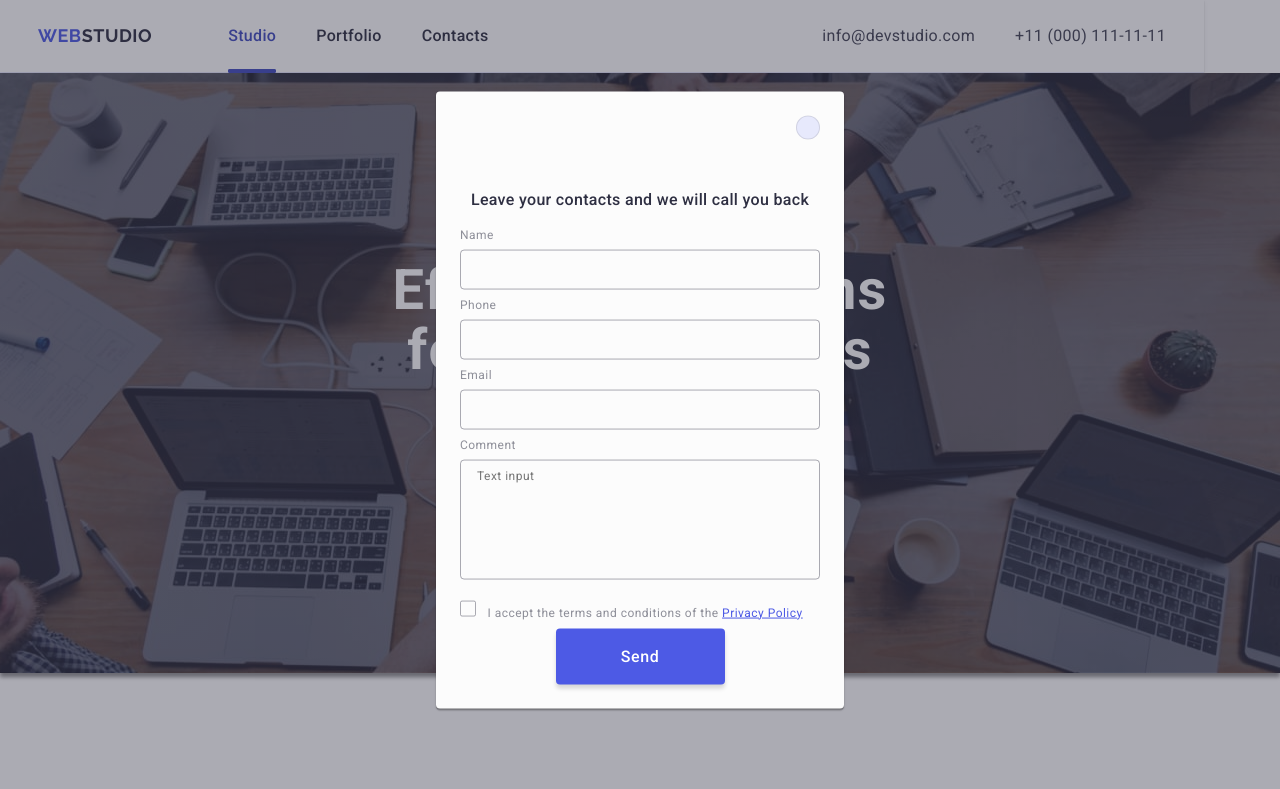
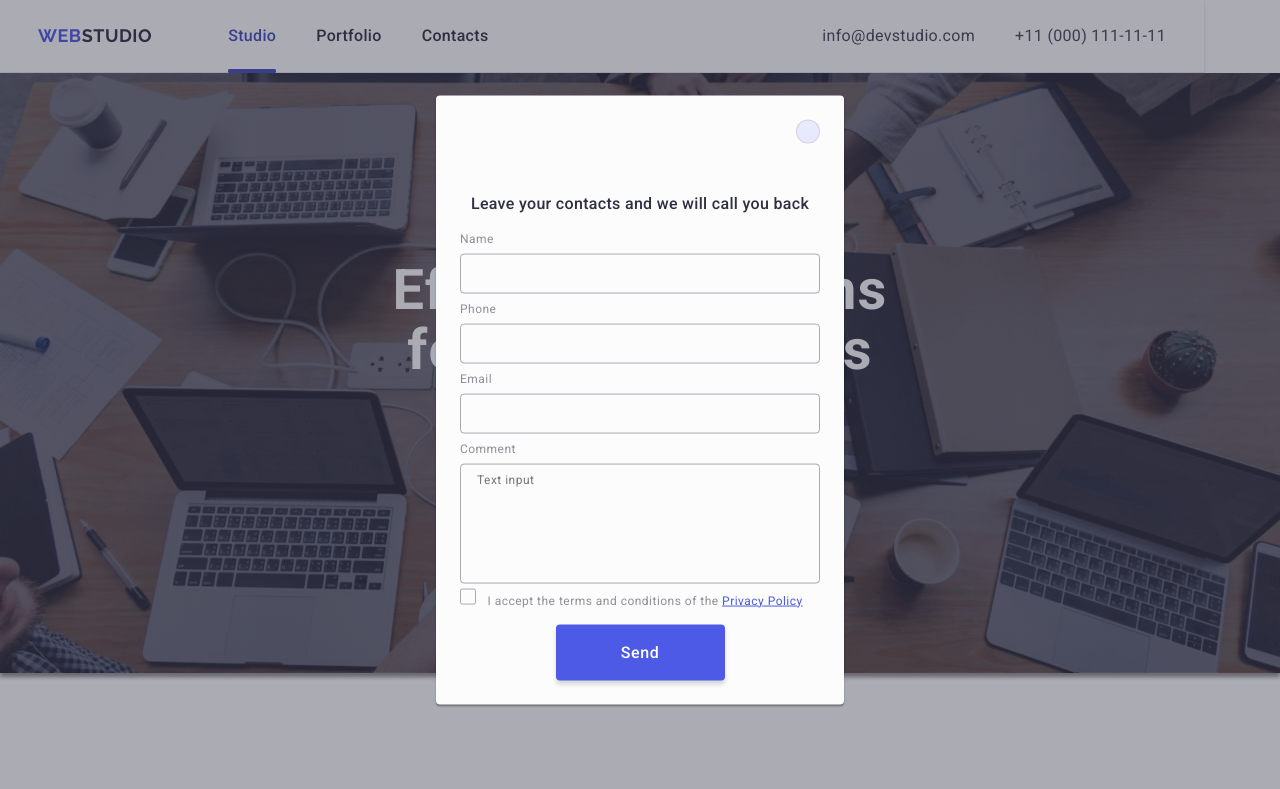
Before and after one commit to Liubov-iam/goit-markup-hw-05, a plain HTML site: page index.html in a window 1280 px wide. Shown: the top 789 px of the page. Drawn offline with nearby package versions, Linux system fonts and the light colour scheme.

Commit message:
змінено назву класу 5 ДЗ

```diff
--- a/css/styles.css
+++ b/css/styles.css
@@ -1019,13 +1019,15 @@ cursor: pointer;
                 outline: transparent;
                 resize: none;
                 margin-top: 4px;
-                margin-bottom: 16px;
+
                 transition: border-color 250ms cubic-bezier(0.4, 0, 0.2, 1);
      }
      .modal-text:focus {
         border-color: #4D5AE5;
      }
-
+.modal-field-comment {
+        margin-bottom: 16px;
+}
      .check-text {
                 color: #8E8F99;
                 font-size: 12px;
--- a/index.html
+++ b/index.html
@@ -527,7 +527,7 @@
                 </div>
             </div>
 
-            <div class="modal-field">
+            <div class="modal-field-comment">
                 <label for="user-comment" class="modal-label">Comment</label>
                 <textarea
                  name="user-comment"
```
